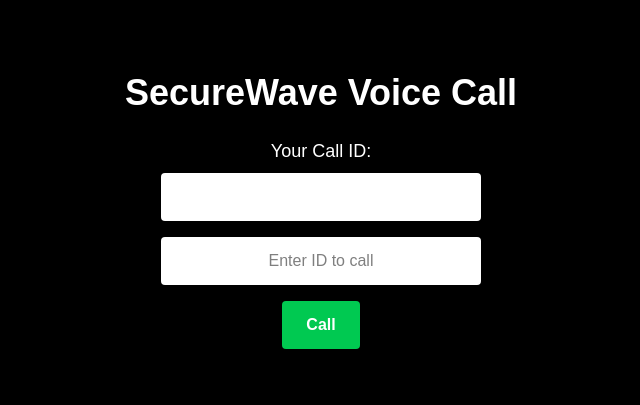
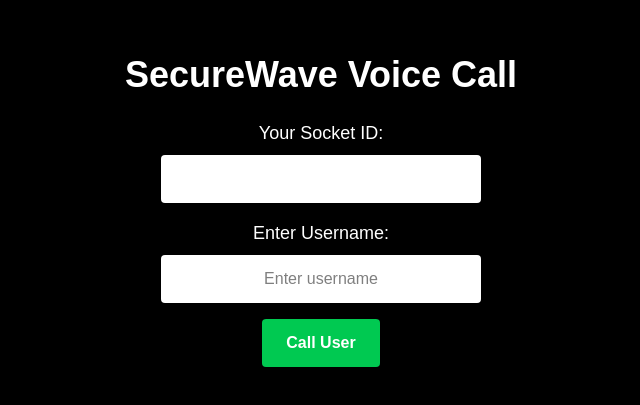
Before and after one commit to Naren-lab/securewave-frontend, a Next.js app: page /calls in a window 1280 px wide. Shown: the part 189-594 px from the top of the page, without its empty margins (319-959 px from the left). Built offline with nearby package versions, Linux system fonts and the light colour scheme; no server answers.

Commit message:
enable username based voice calling frontend

```diff
--- a/app/calls/page.tsx
+++ b/app/calls/page.tsx
@@ -2,10 +2,12 @@
 
 import { useEffect, useRef, useState } from "react";
 import { io } from "socket.io-client";
-import Peer from "simple-peer";
 
 const socket = io(
-  "https://securewave-backend-2.onrender.com"
+  "https://securewave-backend-2.onrender.com",
+  {
+    transports: ["websocket"],
+  }
 );
 
 export default function VoiceCallPage() {
@@ -15,13 +17,14 @@ export default function VoiceCallPage() {
   const [me, setMe] =
     useState("");
 
-  const [idToCall, setIdToCall] =
+  const [usernameToCall, setUsernameToCall] =
     useState("");
 
   const myAudio =
     useRef<HTMLAudioElement | null>(null);
 
   useEffect(() => {
+    // Get microphone
     navigator.mediaDevices
       .getUserMedia({
         audio: true,
@@ -49,38 +52,89 @@ export default function VoiceCallPage() {
         );
       });
 
+    // Get current logged user
+    const currentUser =
+      JSON.parse(
+        localStorage.getItem(
+          "user"
+        ) || "{}"
+      );
+
+    // Join socket using username
+    socket.emit(
+      "join_user",
+      {
+        userId:
+          currentUser._id,
+        username:
+          currentUser.name,
+      }
+    );
+
+    // Receive socket ID
     socket.on(
       "me",
       (id: string) => {
         console.log(
-          "My Call ID:",
+          "My Socket ID:",
           id
         );
         setMe(id);
       }
     );
 
+    // Receive incoming call
+    socket.on(
+      "callUser",
+      (data) => {
+        alert(
+          `Incoming call from ${data.from}`
+        );
+
+        console.log(
+          "Incoming call:",
+          data
+        );
+      }
+    );
+
     return () => {
       socket.off("me");
+      socket.off(
+        "callUser"
+      );
     };
   }, []);
 
+  // Call user by username
   const callUser = () => {
-    if (!idToCall) {
+    if (
+      !usernameToCall
+    ) {
       alert(
-        "Enter valid Call ID"
+        "Enter username"
       );
       return;
     }
 
+    socket.emit(
+      "callUser",
+      {
+        usernameToCall:
+          usernameToCall,
+        signalData:
+          "voice-call-request",
+        from: me,
+      }
+    );
+
     alert(
-      "Calling: " +
-        idToCall
+      `Calling ${usernameToCall}`
     );
 
     console.log(
       "Calling user:",
-      idToCall
+      usernameToCall
     );
   };
 
@@ -91,22 +145,26 @@ export default function VoiceCallPage() {
       </h1>
 
       <p className="mb-2 text-lg">
-        Your Call ID:
+        Your Socket ID:
       </p>
 
-      {/* Fixed visibility */}
       <input
         value={me}
         readOnly
         className="bg-white text-black p-3 rounded mb-4 w-80 text-center font-bold"
       />
 
-      {/* Fixed visibility */}
+      <p className="mb-2 text-lg">
+        Enter Username:
+      </p>
+
       <input
-        placeholder="Enter ID to call"
-        value={idToCall}
+        placeholder="Enter username"
+        value={
+          usernameToCall
+        }
         onChange={(e) =>
-          setIdToCall(
+          setUsernameToCall(
             e.target.value
           )
         }
@@ -117,7 +175,7 @@ export default function VoiceCallPage() {
         onClick={callUser}
         className="bg-green-500 px-6 py-3 rounded text-white font-bold hover:bg-green-600"
       >
-        Call
+        Call User
       </button>
 
       <audio
```
